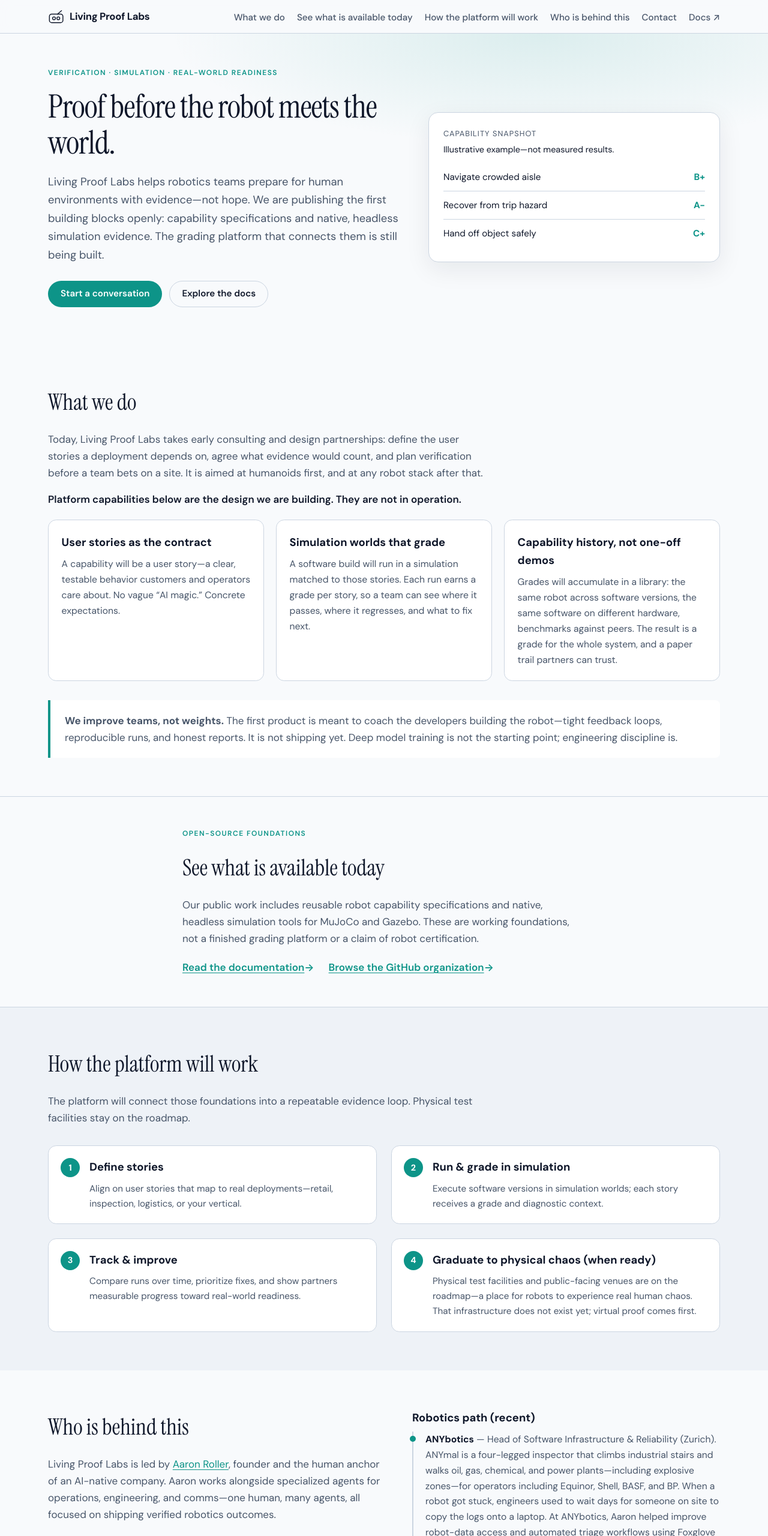
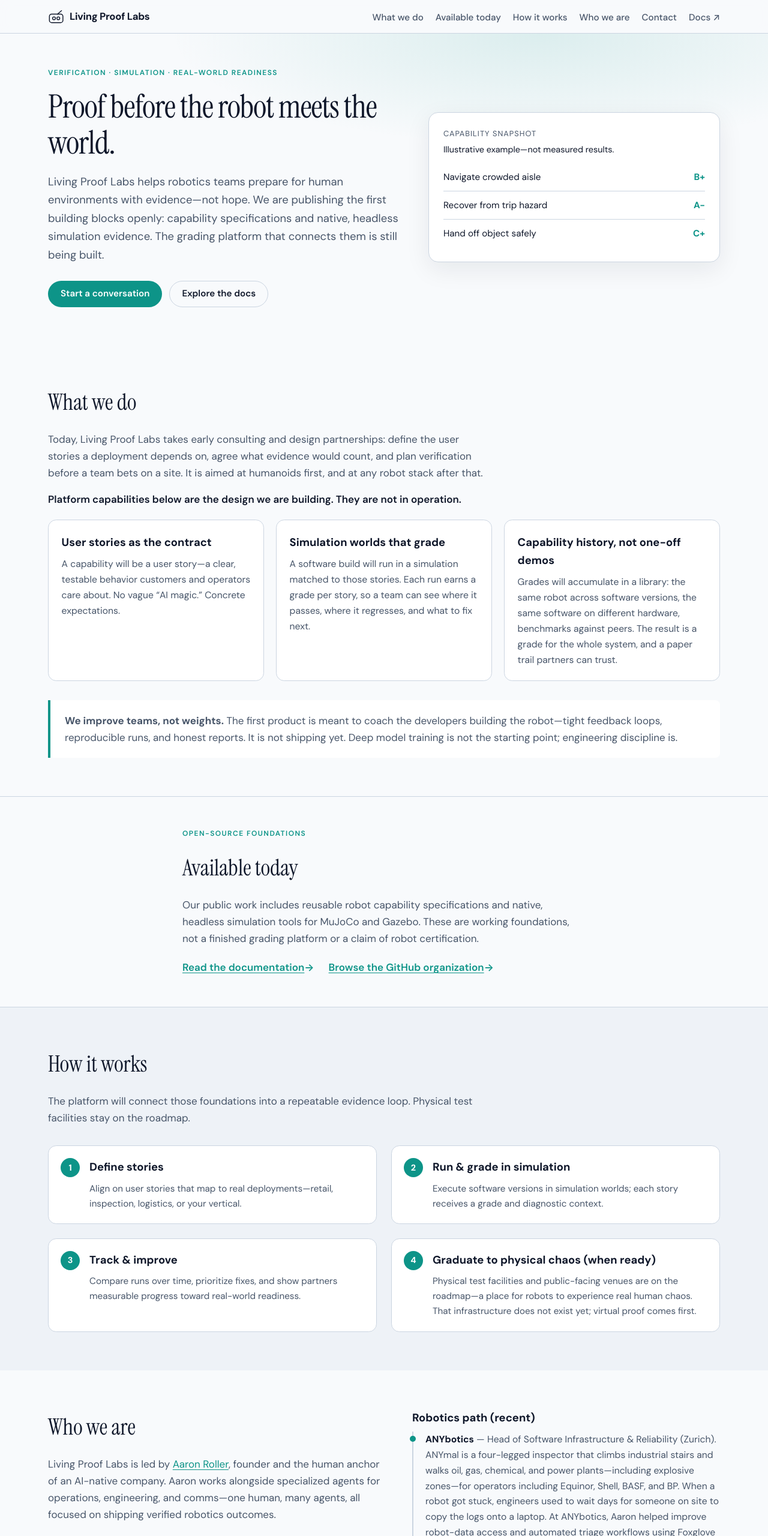
Before and after one commit to Living-Proof-Labs/website, a plain HTML site: page index.html in a window 1280 px wide. Shown: the top 2560 px of the page at 60% size. Drawn offline with Linux system fonts and the light colour scheme.

Commit message:
docs: shorten nav labels and matching section headings
Copy change pending Aaron's approval.

```diff
--- a/index.html
+++ b/index.html
@@ -72,9 +72,9 @@
         <nav id="primary-nav" class="primary-nav" aria-label="Primary">
           <ul class="nav-list">
             <li><a href="#proof">What we do</a></li>
-            <li><a href="#docs">See what is available today</a></li>
-            <li><a href="#how">How the platform will work</a></li>
-            <li><a href="#founder">Who is behind this</a></li>
+            <li><a href="#docs">Available today</a></li>
+            <li><a href="#how">How it works</a></li>
+            <li><a href="#founder">Who we are</a></li>
             <li><a href="#contact">Contact</a></li>
             <li><a class="nav-external" href="https://docs.livingprooflabs.com/">Docs<span aria-hidden="true"> ↗</span><span class="visually-hidden"> (external site)</span></a></li>
           </ul>
@@ -164,7 +164,7 @@
       <section id="docs" class="section docs-section" aria-labelledby="docs-heading">
         <div class="container narrow">
           <p class="eyebrow">Open-source foundations</p>
-          <h2 id="docs-heading">See what is available today</h2>
+          <h2 id="docs-heading">Available today</h2>
           <p class="section-intro">
             Our public work includes reusable robot capability specifications and native, headless
             simulation tools for MuJoCo and Gazebo. These are working foundations, not a finished
@@ -179,7 +179,7 @@
 
       <section id="how" class="section muted">
         <div class="container">
-          <h2>How the platform will work</h2>
+          <h2>How it works</h2>
           <p class="section-intro">
             The platform will connect those foundations into a repeatable evidence loop. Physical
             test facilities stay on the roadmap.
@@ -224,7 +224,7 @@
       <section id="founder" class="section">
         <div class="container founder-grid">
           <div>
-            <h2>Who is behind this</h2>
+            <h2>Who we are</h2>
             <p class="section-intro">
               Living Proof Labs is led by
               <a href="https://www.linkedin.com/in/rolleraaron/" rel="me noopener noreferrer">Aaron Roller</a>,
```
Also changed, not shown: privacy.html (+3 -3 lines), terms.html (+3 -3 lines).
